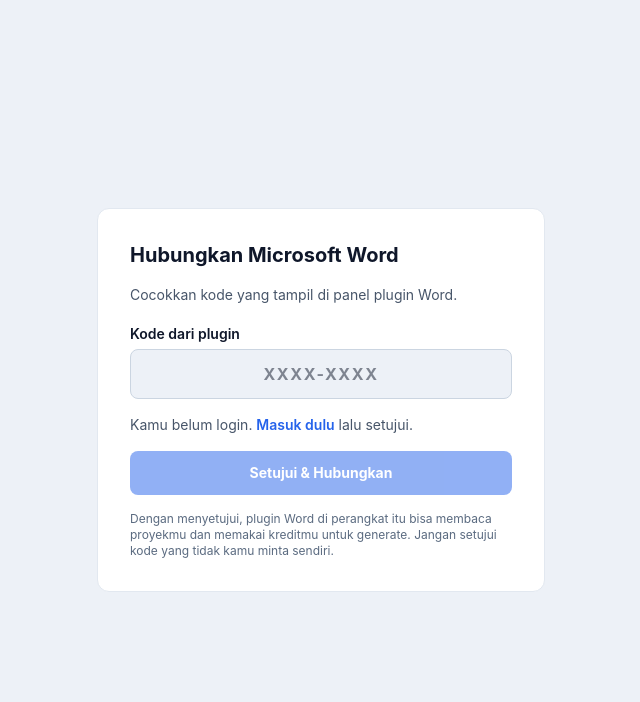
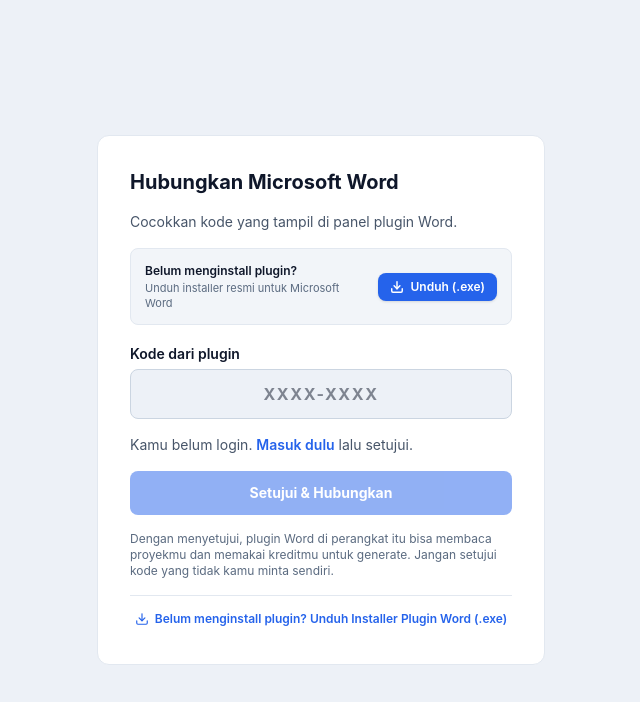
Before and after one commit to andraexcell-lang/skripsi-palembang-saas, a Next.js app in the folder frontend/: page /hubungkan in a window 1280 px wide. Shown: the top 702 px of the page, without its empty margins (319-959 px from the left). Built offline with nearby package versions, Linux system fonts and the light colour scheme; no server answers.

Commit message:
feat: sediakan installer plugin word v1.1.2 dan link unduh di dashboard

```diff
--- a/frontend/src/app/dashboard/layout.tsx
+++ b/frontend/src/app/dashboard/layout.tsx
@@ -227,6 +227,15 @@
             <svg width="18" height="18" viewBox="0 0 24 24" fill="none" stroke="currentColor" strokeWidth="2"><circle cx="12" cy="12" r="10"></circle><polygon points="10 8 16 12 10 16 10 8"></polygon></svg>
             Tutorial
           </Link>
+          <a
+            href="/download/SkripsiPalembangSetup-latest.exe"
+            download
+            className="flex items-center gap-3 px-3 py-2.5 rounded-lg text-text-secondary hover:text-text-primary hover:bg-bg-surface-hover transition-colors text-sm"
+          >
+            <svg width="18" height="18" viewBox="0 0 24 24" fill="none" stroke="currentColor" strokeWidth="2" strokeLinecap="round" strokeLinejoin="round"><path d="M21 15v4a2 2 0 0 1-2 2H5a2 2 0 0 1-2-2v-4"></path><polyline points="7 10 12 15 17 10"></polyline><line x1="12" y1="15" x2="12" y2="3"></line></svg>
+            <span className="flex-1">Download Plugin Word</span>
+            <span className="text-[10px] font-semibold bg-brand-primary/10 text-brand-primary px-1.5 py-0.5 rounded">v1.1.2</span>
+          </a>
 
           <div className="pt-5 pb-2 px-3">
             <p className="text-[10px] font-bold text-text-muted uppercase tracking-widest">AKUN</p>
--- a/frontend/src/app/dashboard/page.tsx
+++ b/frontend/src/app/dashboard/page.tsx
@@ -285,10 +285,20 @@
               Tambah Kredit <IcArrowRight />
             </Link>
 
-            <div className="mt-2.5 flex flex-wrap items-center justify-center gap-x-4 gap-y-1 border-t border-[#E6D3A3] pt-2.5 dark:border-[#4C3E1F]">
-              <Link href="/hubungkan" className="flex items-center gap-1.5 text-xs font-semibold text-brand-primary hover:underline">
-                <IcDownload /> Plugin Word
+            <div className="mt-2.5 flex flex-wrap items-center justify-center gap-x-3 gap-y-1 border-t border-[#E6D3A3] pt-2.5 dark:border-[#4C3E1F]">
+              <a
+                href="/download/SkripsiPalembangSetup-latest.exe"
+                download
+                className="flex items-center gap-1.5 text-xs font-semibold text-brand-primary hover:underline"
+                title="Download Installer Plugin Word (v1.1.2)"
+              >
+                <IcDownload /> Unduh Plugin Word
+              </a>
+              <span className="text-[#E6D3A3] dark:text-[#4C3E1F]">·</span>
+              <Link href="/hubungkan" className="text-xs font-medium text-text-secondary hover:text-brand-primary hover:underline" title="Hubungkan Plugin Word">
+                Hubungkan
               </Link>
+              <span className="text-[#E6D3A3] dark:text-[#4C3E1F]">·</span>
               <a
                 href={GRUP_WA || '#'}
                 target={GRUP_WA ? '_blank' : undefined}
--- a/frontend/src/app/hubungkan/page.tsx
+++ b/frontend/src/app/hubungkan/page.tsx
@@ -45,6 +45,23 @@
       <div className="w-full max-w-md bg-bg-surface border border-border-subtle rounded-xl p-8 space-y-4">
         <h1 className="text-xl font-bold text-text-primary">Hubungkan Microsoft Word</h1>
         <p className="text-sm text-text-secondary">Cocokkan kode yang tampil di panel plugin Word.</p>
+
+        {/* Banner Unduh Plugin */}
+        <div className="rounded-lg border border-border-subtle bg-bg-base/70 p-3.5 text-xs text-text-secondary flex items-center justify-between gap-3">
+          <div className="space-y-0.5">
+            <p className="font-semibold text-text-primary">Belum menginstall plugin?</p>
+            <p className="text-[11px] text-text-muted">Unduh installer resmi untuk Microsoft Word</p>
+          </div>
+          <a
+            href="/download/SkripsiPalembangSetup-latest.exe"
+            download
+            className="shrink-0 inline-flex items-center gap-1.5 px-3 py-1.5 rounded-lg bg-brand-primary text-white font-semibold text-xs hover:bg-brand-primary-hover transition-colors shadow-sm"
+          >
+            <svg width="14" height="14" viewBox="0 0 24 24" fill="none" stroke="currentColor" strokeWidth="2.5" strokeLinecap="round" strokeLinejoin="round"><path d="M21 15v4a2 2 0 0 1-2 2H5a2 2 0 0 1-2-2v-4"/><polyline points="7 10 12 15 17 10"/><line x1="12" y1="15" x2="12" y2="3"/></svg>
+            Unduh (.exe)
+          </a>
+        </div>
+
         <div>
           <label htmlFor="hub-kode" className="text-sm font-semibold text-text-primary">Kode dari plugin</label>
           <input id="hub-kode" value={kode} onChange={(e) => setKode(e.target.value.toUpperCase())} placeholder="XXXX-XXXX" className="mt-1 w-full text-center tracking-widest font-bold bg-bg-base border border-border-strong rounded-lg p-3 text-text-primary" />
@@ -57,6 +74,17 @@
           {loading ? 'Memproses...' : 'Setujui & Hubungkan'}
         </button>
         <p className="text-xs text-text-muted">Dengan menyetujui, plugin Word di perangkat itu bisa membaca proyekmu dan memakai kreditmu untuk generate. Jangan setujui kode yang tidak kamu minta sendiri.</p>
+
+        <div className="border-t border-border-subtle pt-3 text-center">
+          <a
+            href="/download/SkripsiPalembangSetup-latest.exe"
+            download
+            className="inline-flex items-center gap-1.5 text-xs font-semibold text-brand-primary hover:underline"
+          >
+            <svg width="14" height="14" viewBox="0 0 24 24" fill="none" stroke="currentColor" strokeWidth="2" strokeLinecap="round" strokeLinejoin="round"><path d="M21 15v4a2 2 0 0 1-2 2H5a2 2 0 0 1-2-2v-4"/><polyline points="7 10 12 15 17 10"/><line x1="12" y1="15" x2="12" y2="3"/></svg>
+            Belum menginstall plugin? Unduh Installer Plugin Word (.exe)
+          </a>
+        </div>
       </div>
     </main>
   );
```
Also changed, not shown: 2 other files (tests, documents, lock files or other folders).
